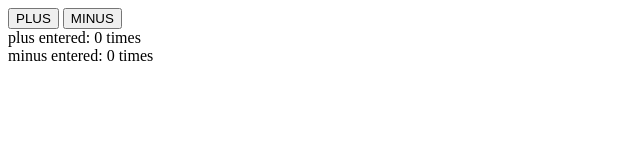
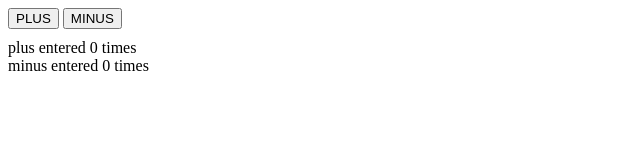
Before and after one commit to Ewentualnie/3.1_typescript, a website with bundled scripts: page static/index.html in a window 1280 px wide. Shown: the whole page, without its empty margins (0-640 px from the left). Built offline with nearby package versions, Linux system fonts and the light colour scheme.

Commit message:
configure methods and index file

```diff
--- a/src/front.ts
+++ b/src/front.ts
@@ -28,5 +28,5 @@ function button(value: Buttons, div: HTMLElement) {
         },
     })
         .then(res => res.json())
-        .then((val) => div.innerText = ": " + val.button + " times");
+        .then(val => div.innerText = `${value ? 'minus entered' : 'plus entered'} ${val.button} times`);
 }
--- a/static/index.html
+++ b/static/index.html
@@ -11,15 +11,9 @@
 <body>
     <button id="plus">PLUS</button>
     <button id="minus">MINUS</button>
-    <div>
-        <div style="display: flex;">
-            <div>plus entered</div>
-            <div id="plus_div">: 0 times</div>
-        </div>
-        <div style="display: flex;">
-            <div>minus entered</div>
-            <div id="minus_div">: 0 times</div>
-        </div>
+    <div style="padding-top: 10px;">
+        <div id="plus_div">plus entered 0 times</div>
+        <div id="minus_div">minus entered 0 times</div>
     </div>
 
     <script src="/front.js"></script>
```
